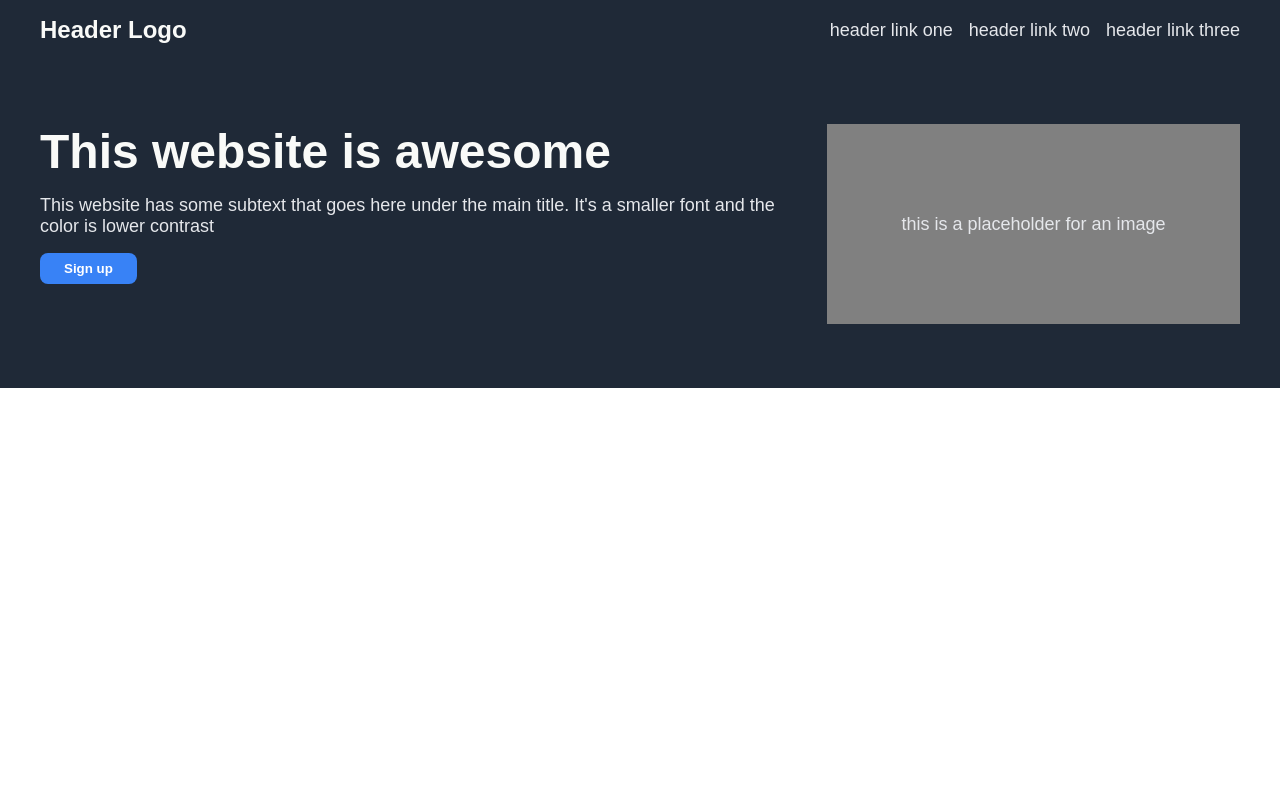
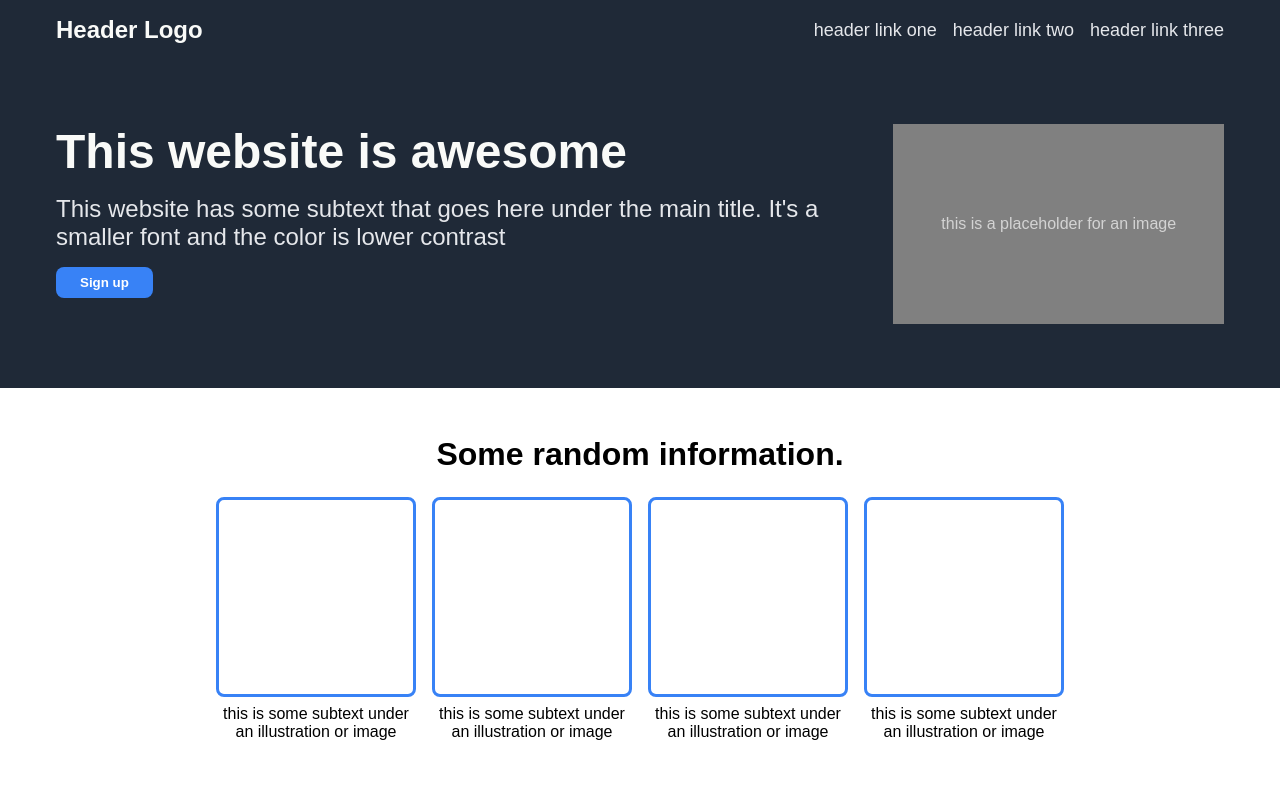
Before and after one commit to nirusu10/landing-page, a plain HTML site: page index.html in a window 1280 px wide. Drawn offline with Linux system fonts and the light colour scheme.

Commit message:
added info section

```diff
--- a/index.html
+++ b/index.html
@@ -25,7 +25,7 @@
           <div class="hero-flex-container">
             <div class="cta">
               <h1>This website is awesome</h1>
-              <p>
+              <p class="cta-subtext">
                 This website has some subtext that goes here under the main
                 title. It's a smaller font and the color is lower contrast
               </p>
@@ -37,6 +37,37 @@
           </div>
         </div>
       </section>
+      <section class="info">
+        <div class="container">
+          <h2>Some random information.</h2>
+          <div class="info-gallery">
+            <div class="info-card">
+              <div class="info-image"></div>
+              <div class="info-subtext">
+                this is some subtext under an illustration or image
+              </div>
+            </div>
+            <div class="info-card">
+              <div class="info-image"></div>
+              <div class="info-subtext">
+                this is some subtext under an illustration or image
+              </div>
+            </div>
+            <div class="info-card">
+              <div class="info-image"></div>
+              <div class="info-subtext">
+                this is some subtext under an illustration or image
+              </div>
+            </div>
+            <div class="info-card">
+              <div class="info-image"></div>
+              <div class="info-subtext">
+                this is some subtext under an illustration or image
+              </div>
+            </div>
+          </div>
+        </div>
+      </section>
     </main>
   </body>
 </html>
--- a/style.css
+++ b/style.css
@@ -43,12 +43,13 @@ button {
 header {
   background-color: #1f2937;
   color: #f9faf8;
-  padding: 16px;
+  padding-block: 1rem;
 }
 
 .container {
   max-width: 1200px;
   margin: 0 auto;
+  padding-inline: 1rem;
 }
 
 .nav {
@@ -64,15 +65,14 @@ header {
 
 .header-links ul {
   display: flex;
-  gap: 16px;
+  gap: 1rem;
   font-size: 18px;
   color: #e5e7eb;
 }
 
 .hero {
   background-color: #1f2937;
-  padding-block: 64px;
-  padding-inline: 16px;
+  padding-block: 4rem;
 }
 
 .cta {
@@ -82,13 +82,13 @@ header {
 }
 
 .hero h1 {
-  font-size: 48px;
+  font-size: 3rem;
   font-weight: 900;
   color: #f9faf8;
 }
 
-.hero p {
-  font-size: 18px;
+.cta-subtext {
+  font-size: 1.5rem;
   color: #e5e7eb;
 }
 
@@ -106,9 +106,40 @@ header {
   justify-content: center;
   align-items: center;
   background-color: gray;
+  color: lightgray;
 }
 
 .hero-flex-container {
   display: flex;
   gap: 32px;
 }
+
+.info {
+  text-align: center;
+  padding-block: 3rem;
+}
+
+.info h2 {
+  font-size: 2rem;
+  margin-bottom: 24px;
+}
+
+.info-gallery {
+  display: flex;
+  justify-content: center;
+  gap: 16px;
+}
+
+.info-card {
+  display: flex;
+  flex-direction: column;
+  width: 200px;
+}
+
+.info-image {
+  height: 200px;
+  width: 200px;
+  border: 3px solid #3882f6;
+  border-radius: 8px;
+  margin-bottom: 8px;
+}
```
